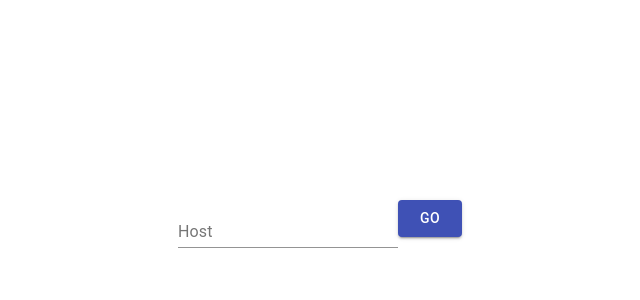
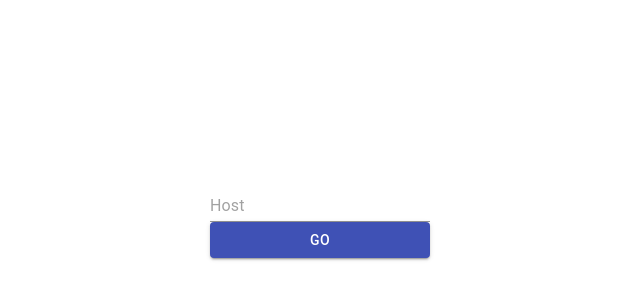
Before and after one commit to MaximTkachenko/realtime-bus-timetable, a React (Create React App) app in the folder client/: page / in a window 1280 px wide. Shown: the part 176-476 px from the top of the page, without its empty margins (320-960 px from the left). Built offline with nearby package versions, Linux system fonts and the light colour scheme.

Commit message:
cleaned up layout

```diff
--- a/client/src/App.css
+++ /dev/null
@@ -1,37 +0,0 @@
-.App {
-  text-align: center;
-}
-
-.App-logo {
-  height: 40vmin;
-  pointer-events: none;
-}
-
-@media (prefers-reduced-motion: no-preference) {
-  .App-logo {
-    animation: App-logo-spin infinite 20s linear;
-  }
-}
-
-.App-header {
-  min-height: 100vh;
-  display: flex;
-  flex-direction: column;
-  align-items: center;
-  justify-content: center;
-  font-size: calc(10px + 2vmin);
-  color: white;
-}
-
-.App-link {
-  color: #61dafb;
-}
-
-@keyframes App-logo-spin {
-  from {
-    transform: rotate(0deg);
-  }
-  to {
-    transform: rotate(360deg);
-  }
-}
--- a/client/src/App.tsx
+++ b/client/src/App.tsx
@@ -1,10 +1,11 @@
 import React, { Component } from 'react';
-import './App.css';
 import RoutesScreen from './RoutesScreen';
 import { Root } from './Metadata';
 import Button from '@material-ui/core/Button';
 import TextField from '@material-ui/core/TextField';
+import FormControl from '@material-ui/core/FormControl';
 import Grid from '@material-ui/core/Grid';
+import Container from '@material-ui/core/Container';
 import Timetable from './Timetable';
 
 type AppProps = {  };
@@ -46,14 +47,16 @@ class App extends Component<AppProps, AppState> {
 
     if(!connected){
       screen =
-      <div className="App">
-        <header className="App-header">
-        <div>
-            <TextField id="host" label="Host" onChange={this.updateHost} />
-            <Button variant="contained" color="primary" onClick={this.handleClick}>go</Button>
-        </div>
-        </header>
-      </div>;
+          <Container maxWidth="sm">
+            <Grid container spacing={0} direction="row" justify="center" alignItems="center" style={{ minHeight: '100vh' }}>
+              <Grid item xs style={{ textAlign: 'center' }}>
+                <FormControl>
+                  <TextField id="host" placeholder="Host" onChange={this.updateHost} />
+                  <Button variant="contained" color="primary" onClick={this.handleClick}>go</Button>
+                </FormControl>
+              </Grid>
+            </Grid>
+          </Container>;
     }
     else{
       screen = (
```
